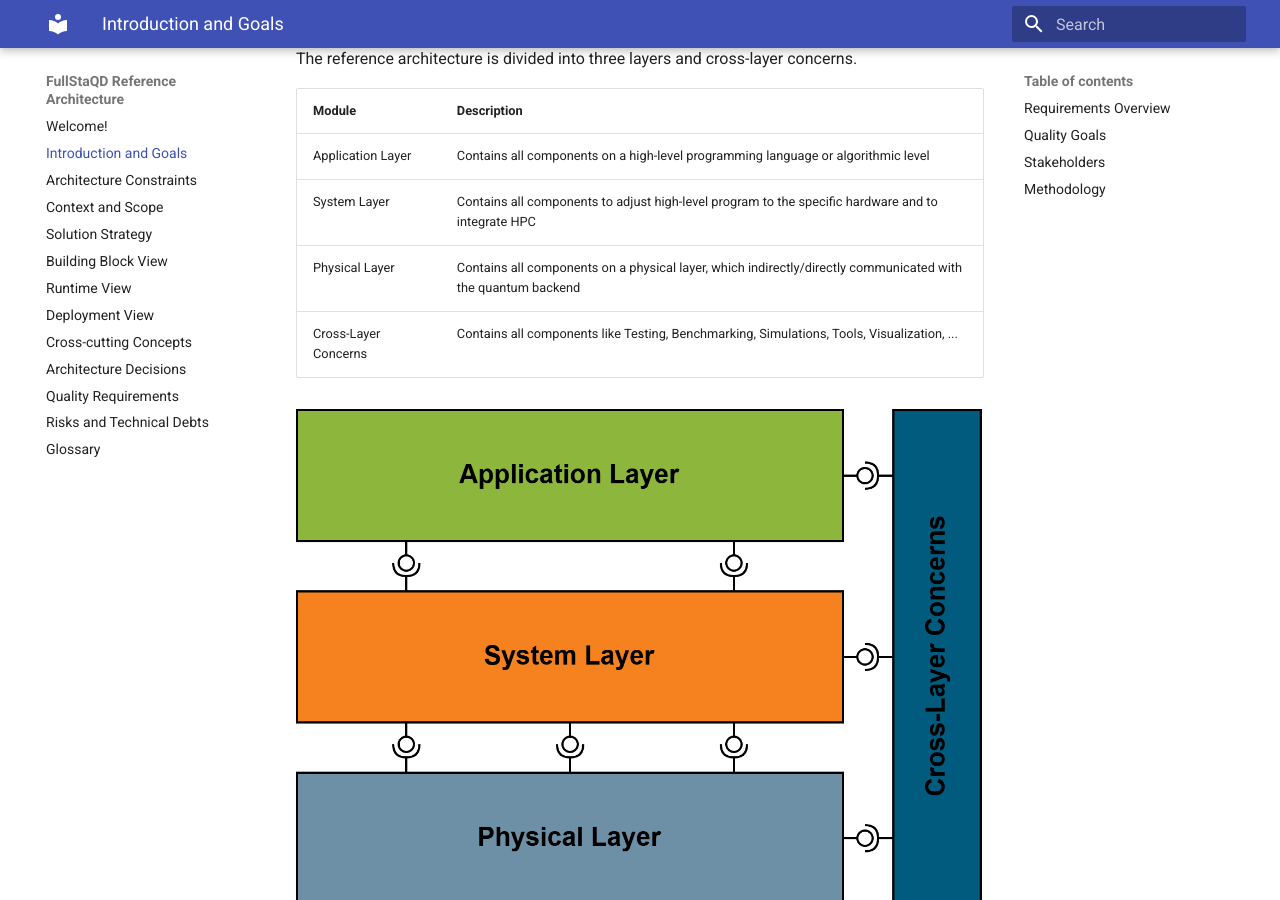
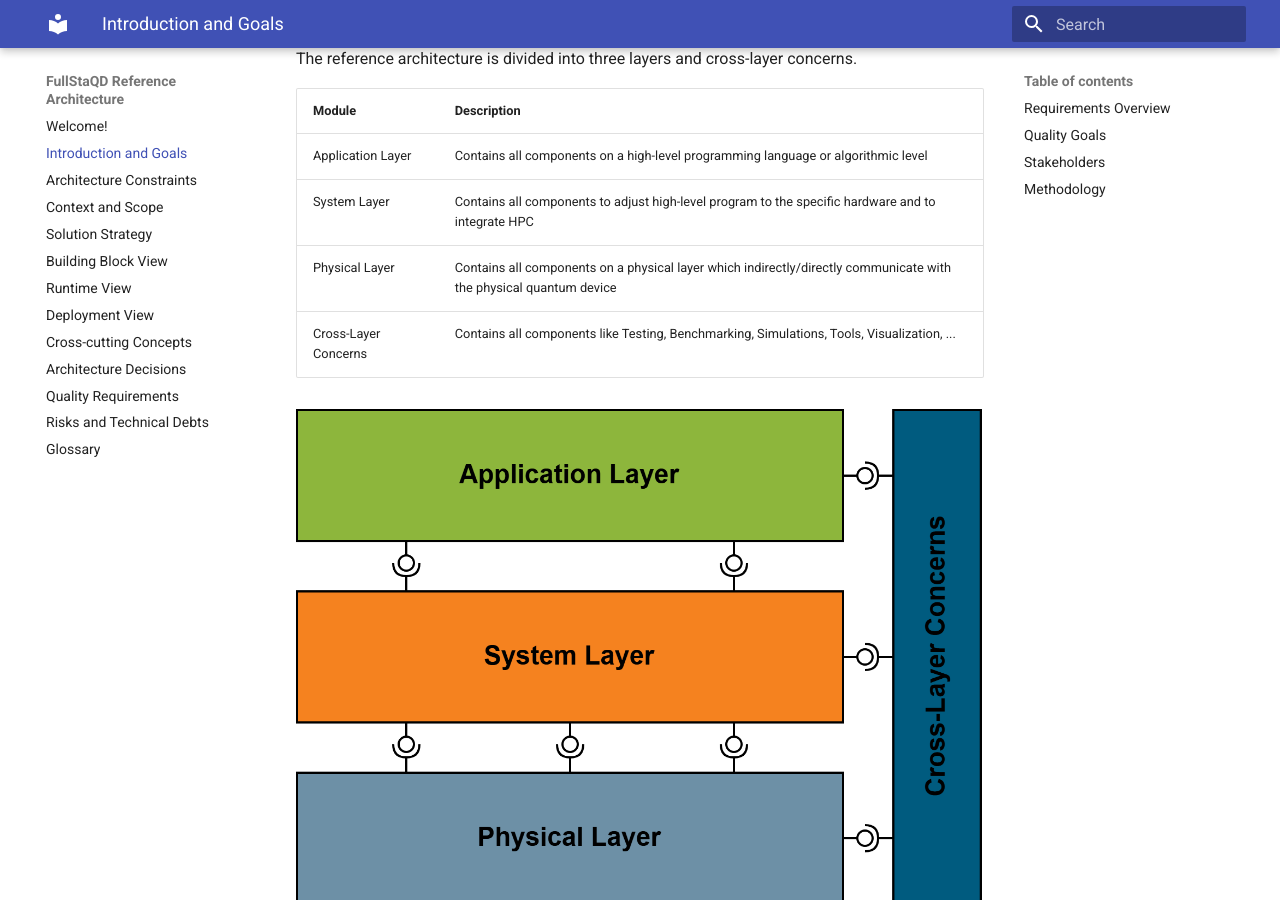
Before and after one commit to FullStaQD/architecture, an MkDocs documentation site: the page built from docs/01_introduction_and_goals.md, in a window 1280 px wide and 900 px high, scrolled down 303 px. Built offline with MkDocs 1.6.1 and Material for MkDocs 9.7.7, drawn with Linux system fonts in a browser that asks for light colours.

Commit message:
Apply suggestion from @schweikart
Co-authored-by: Max Schweikart <60352933+schweikart@users.noreply.github.com>
Signed-off-by: RinorKIT <tc4656@kit.edu>

```diff
--- a/docs/01_introduction_and_goals.md
+++ b/docs/01_introduction_and_goals.md
@@ -7,7 +7,7 @@ The reference architecture is divided into three layers and cross-layer concerns
 | ------------- | ------------- |
 | Application Layer | Contains all components on a high-level programming language or algorithmic level  |
 | System Layer  | Contains all components to adjust high-level program to the specific hardware and to integrate HPC |
-| Physical Layer  | Contains all components on a physical layer, which indirectly/directly communicated with the quantum backend  |
+| Physical Layer  | Contains all components on a physical layer which indirectly/directly communicate with the physical quantum device  |
 | Cross-Layer Concerns  | Contains all components like Testing, Benchmarking, Simulations, Tools, Visualization, ...  |
 
 ![](./images/Reference-Architecture-Introduction.png)
```
